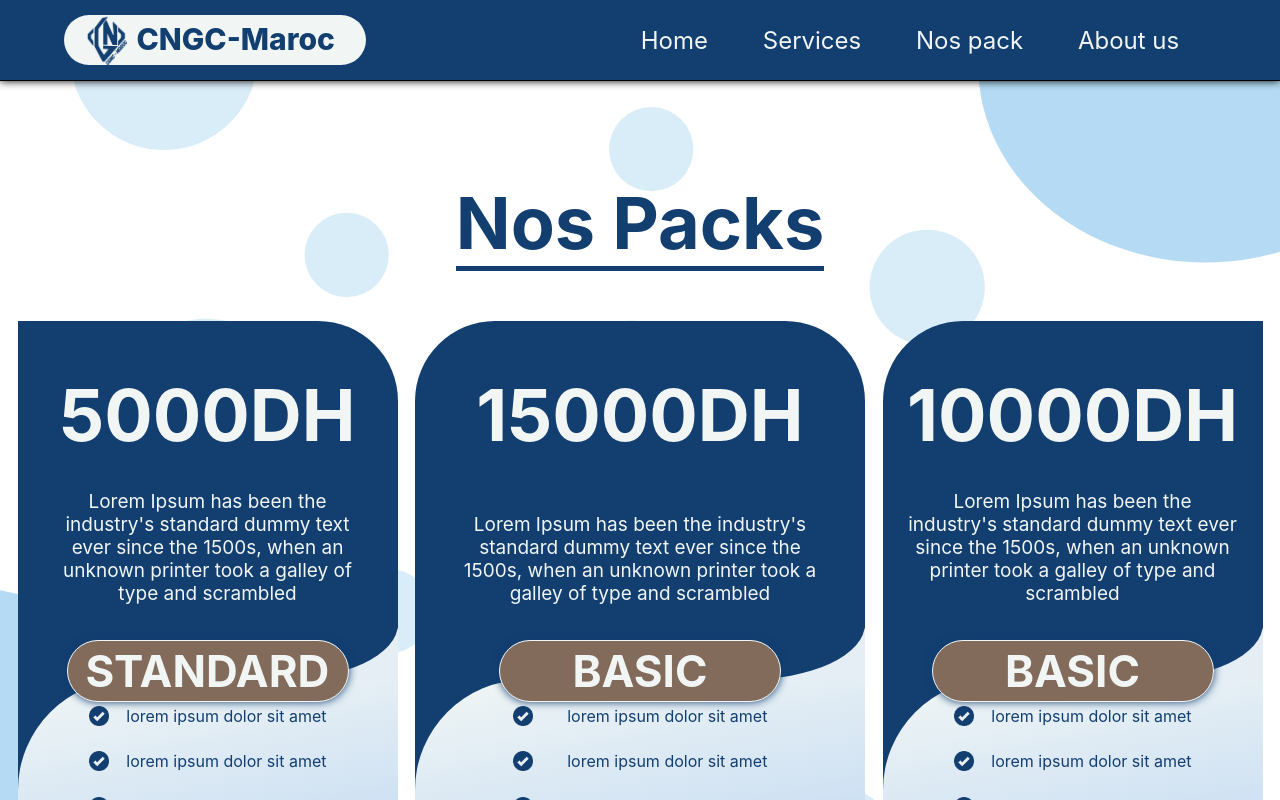
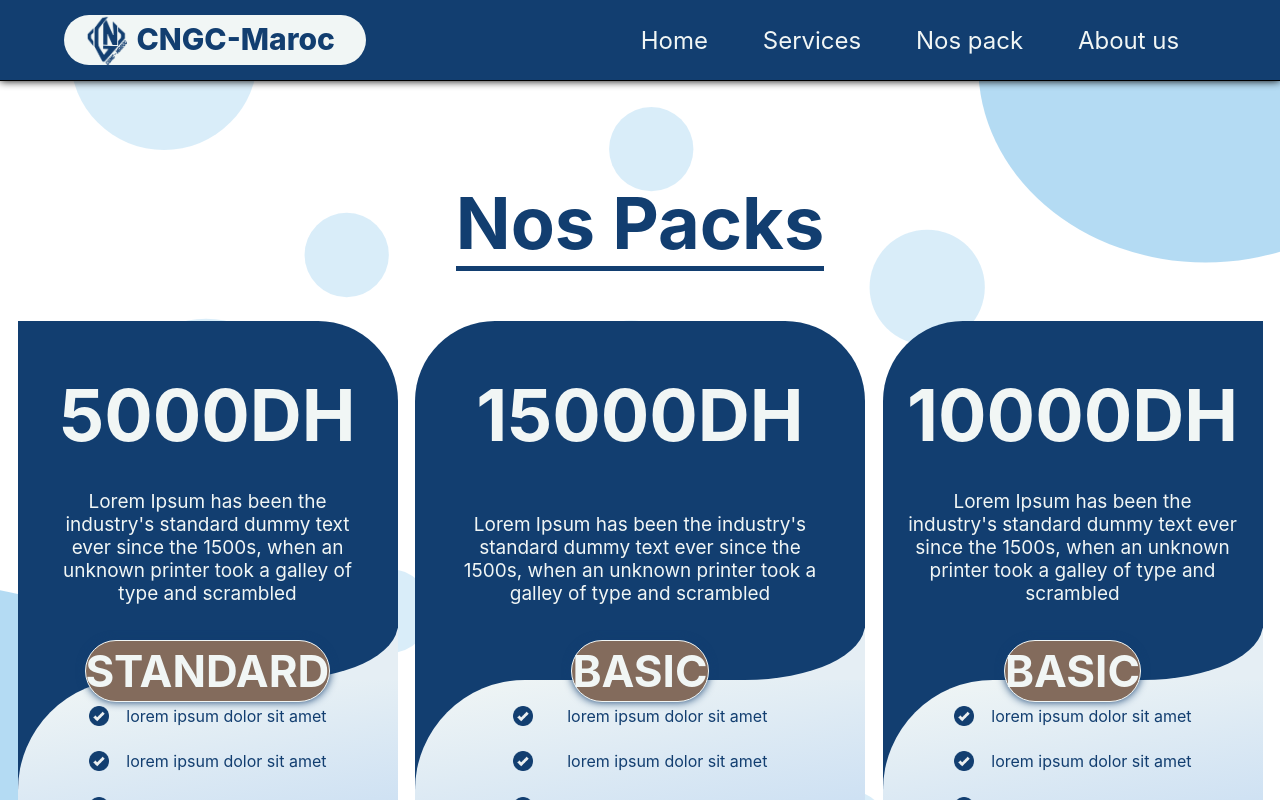
Before and after one commit to hamzajrifi/cngc-maroc, a React (Create React App) app: page /nospack in a window 1280 px wide. Shown: the top 800 px of the page. Built offline with nearby package versions, Linux system fonts and the light colour scheme.

Commit message:
nos pack is done

```diff
--- a/src/Components/NosPack/Nospack.css
+++ b/src/Components/NosPack/Nospack.css
@@ -143,7 +143,7 @@
 .type-pack{
     position: absolute;
     background-color: #836B5C;
-    width: 280px;
+    width: 28   0px;
     height: 60px;
     border-radius: 100px;
     text-align: center;
```
